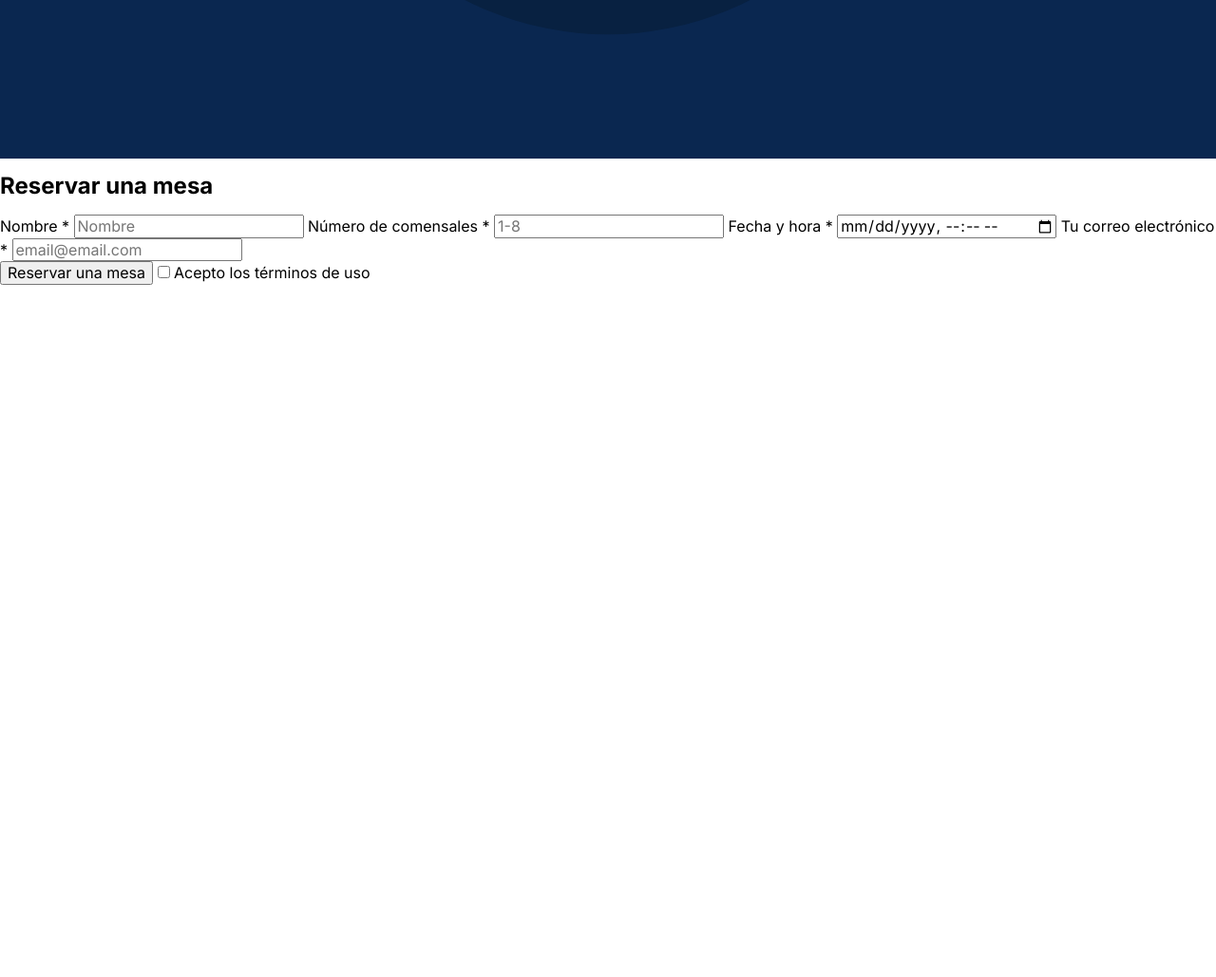
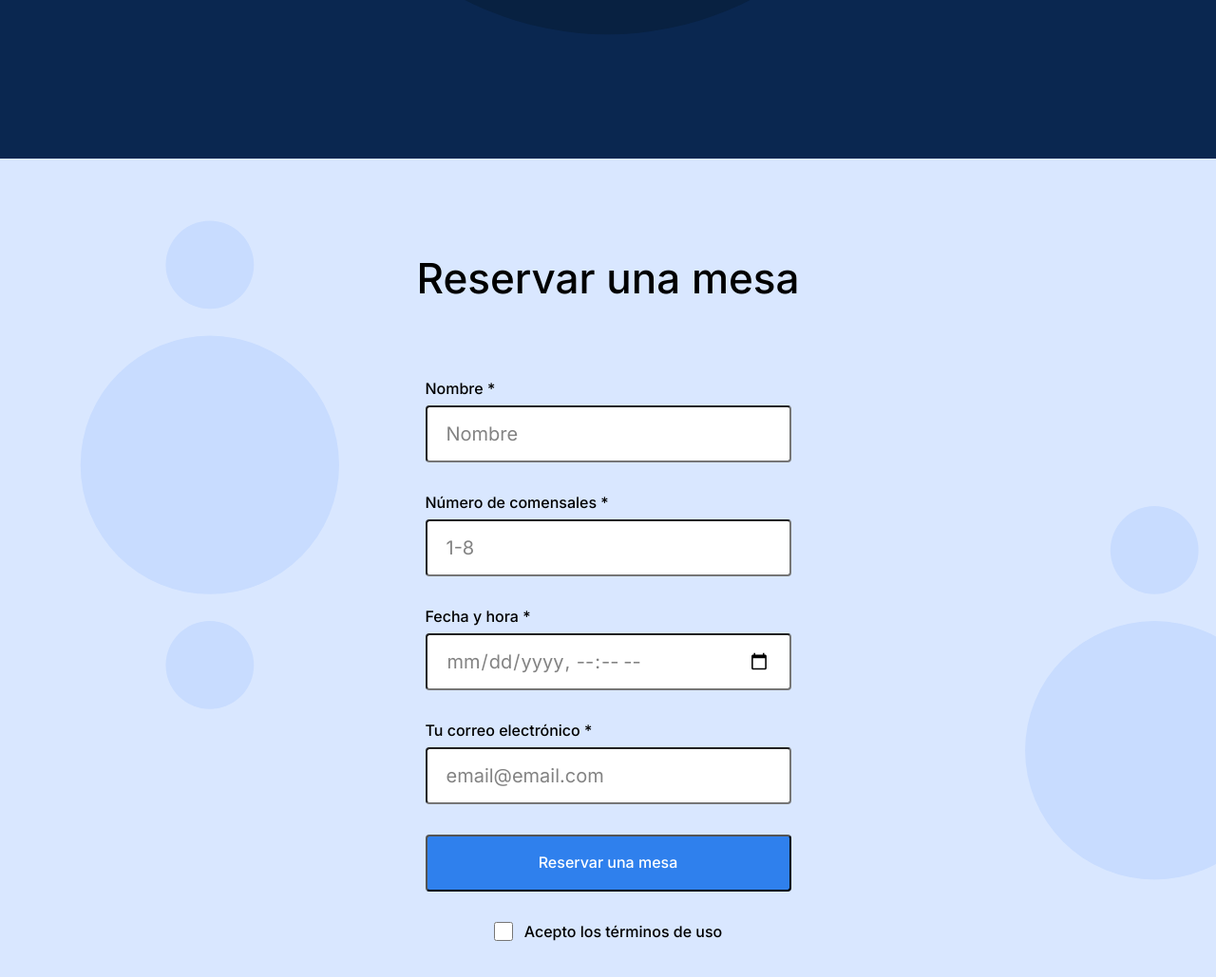
Before and after one commit to CryptidByte/web_project_coffeeshop, a plain HTML site: page index.html in a window 1280 px wide. Shown: the part 1624-2653 px from the top of the page at 95% size. Before the commit the page ends 1924 px from the top, so only its background shows below. Drawn offline with Linux system fonts and the light colour scheme.

Commit message:
Add reservation form styles and required fields for user input

```diff
--- a/index.html
+++ b/index.html
@@ -114,6 +114,7 @@
                 type="text"
                 class="form__input"
                 placeholder="Nombre"
+                required
               />
               <label for="diners" class="form__label"
                 >Número de comensales *</label
@@ -123,9 +124,15 @@
                 type="number"
                 class="form__input"
                 placeholder="1-8"
+                required
               />
               <label for="date-time" class="form__label">Fecha y hora *</label>
-              <input id="date-time" type="datetime-local" class="form__input" />
+              <input
+                id="date-time"
+                type="datetime-local"
+                class="form__input"
+                required
+              />
               <label for="email" class="form__label"
                 >Tu correo electrónico *</label
               >
@@ -134,14 +141,20 @@
                 type="email"
                 class="form__input"
                 placeholder="email@email.com"
+                required
               />
             </div>
             <button type="submit" class="form__button">
               Reservar una mesa
             </button>
-            <input id="terms" type="checkbox" class="form__checkbox" />
-            <label for="terms" class="form__label"
-              >Acepto los términos de uso</label
+
+            <label for="terms" class="form__label form__label_checkbox"
+              ><input
+                id="terms"
+                type="checkbox"
+                class="form__checkbox"
+                required
+              />Acepto los términos de uso</label
             >
           </form>
         </section>
--- a/pages/index.css
+++ b/pages/index.css
@@ -183,3 +183,90 @@
   width: 480px;
   height: 273px;
 }
+
+.reservation {
+  background-color: #d9e7ff;
+  background-image: url(../images/background_reservation.svg);
+  background-size: cover;
+  display: flex;
+  flex-direction: column;
+  align-items: center;
+}
+
+.reservation__title {
+  margin-top: 100px;
+  margin-bottom: 80px;
+  font-weight: 500;
+  font-size: 44px;
+  line-height: 52px;
+}
+
+.reservation__form {
+  display: flex;
+  flex-direction: column;
+  width: 100%;
+  max-width: 385px;
+  margin-bottom: 120px;
+}
+
+.form__label {
+  margin-bottom: 8px;
+  font-weight: 500;
+}
+
+.form__input {
+  margin-bottom: 32px;
+  height: 60px;
+  box-sizing: border-box;
+  padding: 15px 20px;
+  font-size: 20px;
+  line-height: 30px;
+  color: #838383;
+  border-radius: 4px;
+}
+
+.form__input::placeholder {
+  font-size: 20px;
+  line-height: 30px;
+  color: #838383;
+  border-radius: 4px;
+}
+
+.form__fieldset {
+  display: flex;
+  flex-direction: column;
+}
+
+.form__button {
+  margin-bottom: 32px;
+  font-weight: 500;
+  border-radius: 4px;
+  background-color: #2f80ed;
+  color: white;
+  height: 60px;
+}
+
+.form__button:hover {
+  opacity: 70%;
+  cursor: pointer;
+}
+
+.form__wrapper {
+  display: flex;
+  align-items: center;
+  justify-content: center;
+  gap: 12px;
+  text-align: center;
+}
+
+.form__checkbox {
+  height: 20px;
+  width: 20px;
+  border-radius: 2px;
+}
+
+.form__label_checkbox {
+  display: flex;
+  justify-content: center;
+  gap: 12px;
+}
```
